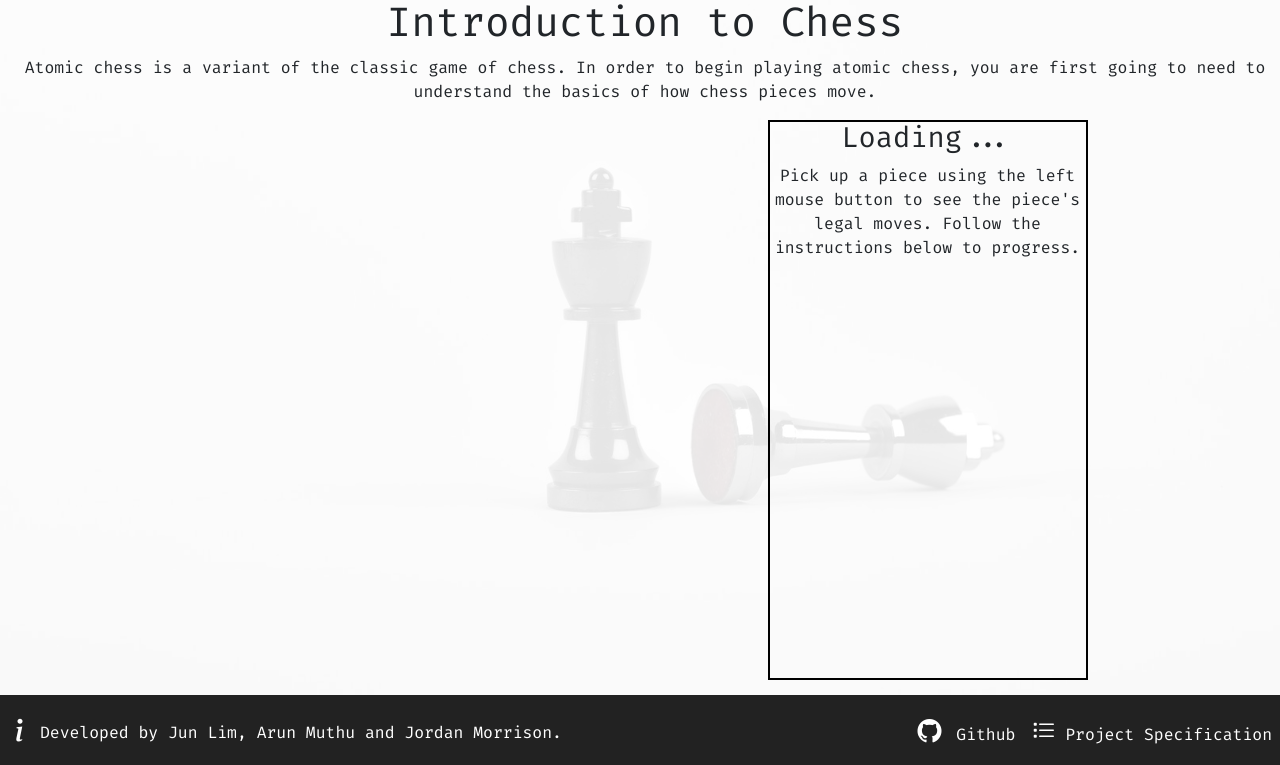
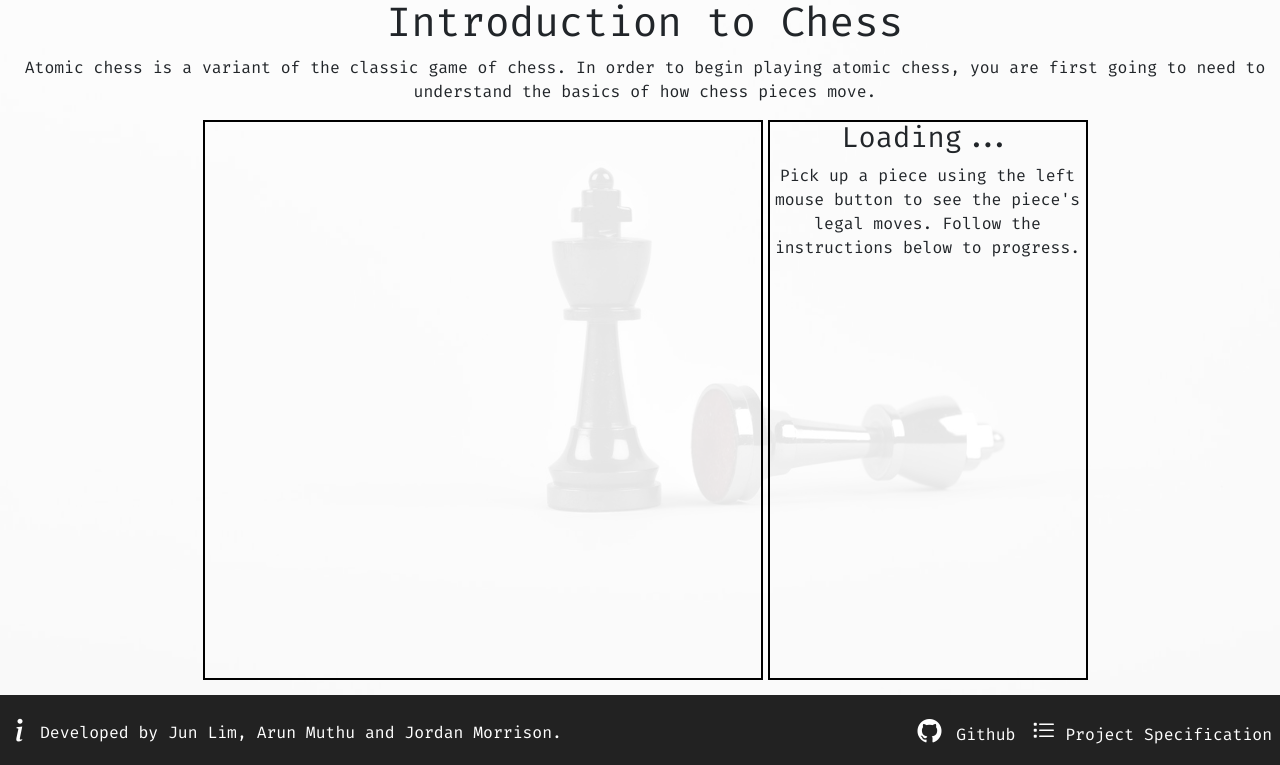
Before and after one commit to APM246/Atomic-Chess, a Flask app: template app/templates/lessons/lesson0.html in a window 1280 px wide. Shown: the part 91-856 px from the top of the page. Run offline with Flask 2, Linux system fonts and the light colour scheme; the template is opened without the code that fills it, so the values that code supplies are empty; some libraries are stand-ins or nearby versions.

Commit message:
Added border to chess board

```diff
--- a/app/templates/lessons/lesson0.html
+++ b/app/templates/lessons/lesson0.html
@@ -7,7 +7,7 @@
         height: min(70vw, 70vh);
         min-width: min(70vw, 70vh);
         min-height: min(70vw, 70vh);
-        /*border: 2px solid black;*/
+        border: 2px solid black;
         margin-left: auto;
     }
 
```
